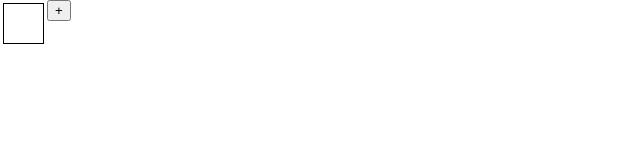
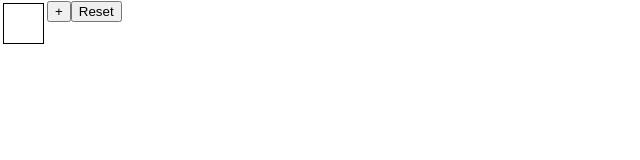
Before and after one commit to ivytingli/sukano-helper, a React (Create React App) app: page / in a window 1280 px wide. Shown: the top 160 px of the page, without its empty margins (0-640 px from the left). Built offline with nearby package versions, Linux system fonts and the light colour scheme.

Commit message:
Add reset button

```diff
--- a/src/components/inputRows.js
+++ b/src/components/inputRows.js
@@ -84,6 +84,10 @@ class InputRows extends React.Component {
     this.setState({ candidates: newCandidates, results: calculatedResults });
   };
 
+  reset = () => {
+    this.setState({ candidates: [[]], results: [[]] });
+  };
+
   render() {
     return (
       <div>
@@ -97,9 +101,8 @@ class InputRows extends React.Component {
               />
             );
           })}
-          <button onClick={this.handleNextBox} style={{ float: "left" }}>
-            +
-          </button>
+          <button onClick={this.handleNextBox}>+</button>
+          <button onClick={this.reset}>Reset</button>
         </div>
         <div style={{ clear: "both" }}>
           <Output results={this.state.results} style={{ float: "none" }} />
```
Also changed, not shown: 1 other file (tests, documents, lock files or other folders).
